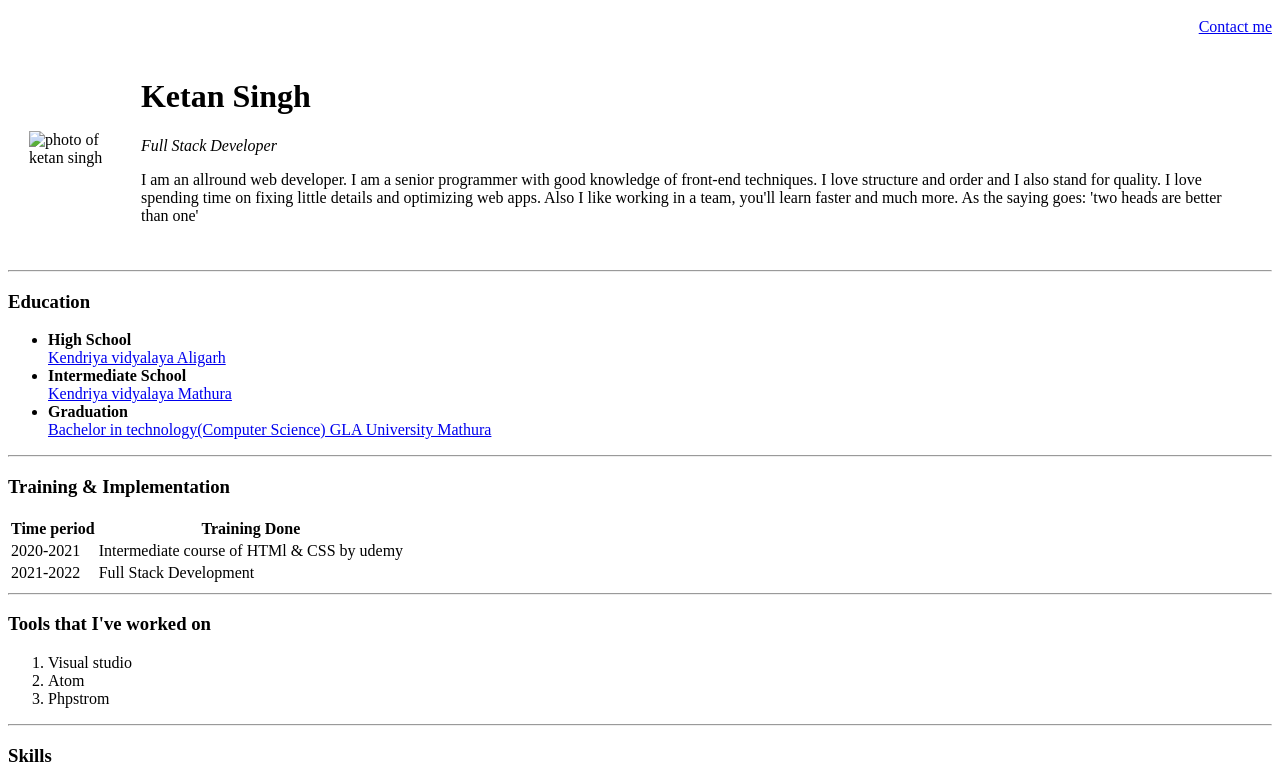
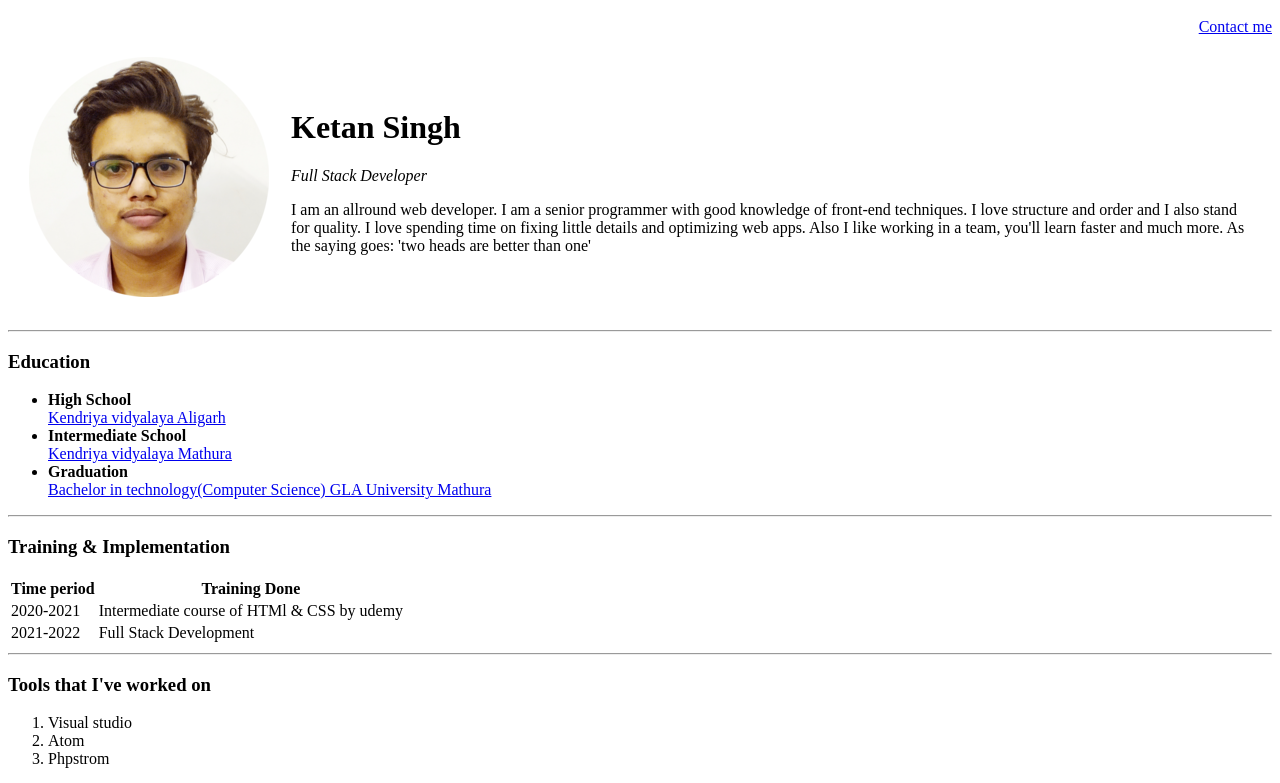
Before and after one commit to Ketansingh07/Pure_HTML_Website, a plain HTML site: page index.html in a window 1280 px wide. Shown: the top 783 px of the page. Drawn offline with Linux system fonts and the light colour scheme.

Commit message:
Update index.html

```diff
--- a/index.html
+++ b/index.html
@@ -12,7 +12,7 @@
     </div>
     <table cellspacing="20">
     <tr>
-        <td> <img src="./Photos./my_image-modified.png" alt="photo of ketan singh"></td>
+        <td> <img src="./my_image-modified.png" alt="photo of ketan singh"></td>
         <td>
             <h1>Ketan Singh</h1>
             <p><em>Full Stack Developer</em></p>
```
